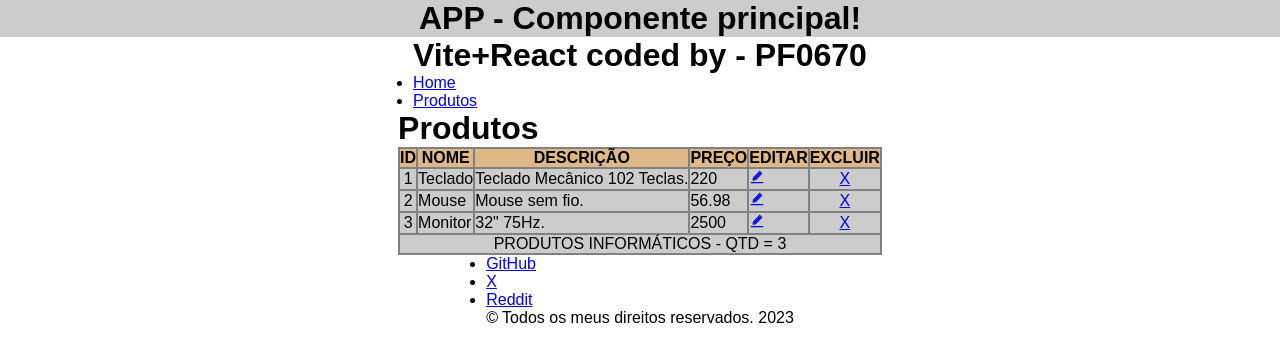
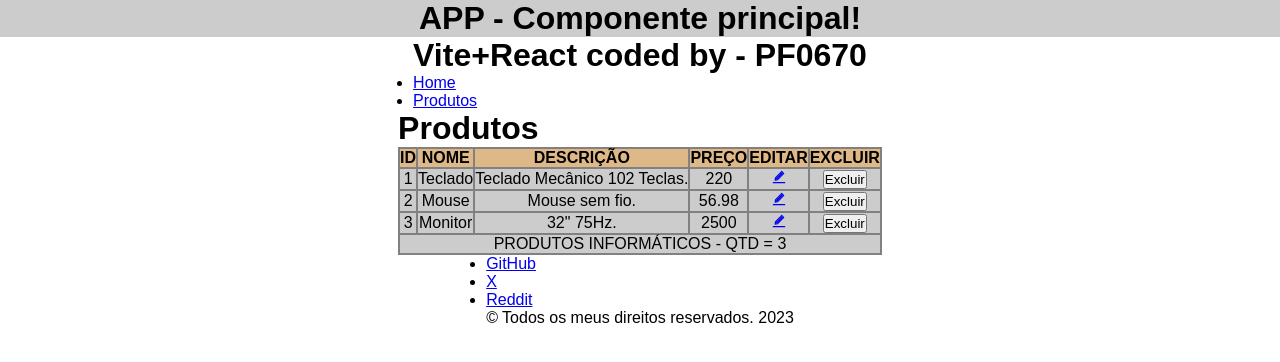
Before and after one commit to santos-nikolas/spa-1espf-ex2-temporario, a React (Vite) app: page /produtos in a window 1280 px wide. Shown: the top 362 px of the page. Built offline with nearby package versions, Linux system fonts and the light colour scheme.

Commit message:
implementando exclusão de produtos da tabela/lista

```diff
--- a/src/routes/ExcluirProdutos.jsx
+++ b/src/routes/ExcluirProdutos.jsx
@@ -6,6 +6,12 @@ export default function ExcluirProdutos(){
     const {id} = useParams();
     document.title = "Lista de Produtos"
 
+    const handleDelete = (id)=>{
+        fetch(`http://localhost:5173/produtos/${id}`,{method: 'delete'})
+        .then(()=> (window.location = '/produtos'))
+        .catch((error)=> console.log(error))
+    }
+
     const produtoRecuperadoPorId = ListaProduto.filter(item => item.id == parseInt(id))[0]
 
     return(
--- a/src/routes/Produtos.jsx
+++ b/src/routes/Produtos.jsx
@@ -1,10 +1,37 @@
-import { Link } from "react-router-dom";
-import { ListaProduto } from "../components/ListaProdutos";
-import style from "./Produtos.module.css";
-import {AiTwotoneEdit as Editar} from "react-icons/ai"
+import React, { useState, useEffect } from 'react';
+import { Link } from 'react-router-dom';
+import style from './Produtos.module.css';
+import { AiTwotoneEdit as Editar } from 'react-icons/ai';
 
 export default function Produtos() {
-  document.title = "Lista de Produtos";
+  const [produtos, setProdutos] = useState([]);
+
+  useEffect(() => {
+    // Tenta obter a lista de produtos do localStorage
+    const listaProdutos = JSON.parse(localStorage.getItem('listaProdutos'));
+
+    // Se existir, usa a lista de produtos do localStorage
+    if (listaProdutos) {
+      setProdutos(listaProdutos);
+    } else {
+      // Senão, usa a lista de produtos inicial
+      const listaInicial = [
+        { id: 1, nome: 'Teclado', desc: 'Teclado Mecânico 102 Teclas.', preco: 220 },
+        { id: 2, nome: 'Mouse', desc: 'Mouse sem fio.', preco: 56.98 },
+        { id: 3, nome: 'Monitor', desc: '32" 75Hz.', preco: 2500 }
+      ];
+      setProdutos(listaInicial);
+    }
+  }, []);
+
+  const handleDelete = (id) => {
+    // Atualiza a lista excluindo o produto correspondente ao ID
+    const novaListaProdutos = produtos.filter((item) => item.id !== id);
+    setProdutos(novaListaProdutos);
+
+    // Atualiza o localStorage com a nova lista de produtos
+    localStorage.setItem('listaProdutos', JSON.stringify(novaListaProdutos));
+  };
 
   return (
     <div>
@@ -23,22 +50,27 @@ export default function Produtos() {
         </thead>
 
         <tbody>
-          {ListaProduto.map((item, indice) => (
+          {produtos.map((item, indice) => (
             <tr key={indice} className={style.lineTbl}>
               <td>{item.id}</td>
               <td>{item.nome}</td>
               <td>{item.desc}</td>
               <td>{item.preco}</td>
-              <td><Link to={`/editar/produtos/${item.id}`}> <Editar/> </Link> </td>
-              <td><Link to={`/excluir/produtos/${item.id}`}>X</Link> </td>
+              <td>
+                <Link to={`/editar/produtos/${item.id}`}>
+                  <Editar />
+                </Link>
+              </td>
+              <td>
+                <button onClick={() => handleDelete(item.id)}>Excluir</button>
+              </td>
             </tr>
           ))}
         </tbody>
+
         <tfoot>
           <tr>
-            <td colSpan={6}>
-              PRODUTOS INFORMÁTICOS - QTD = {ListaProduto.length}
-            </td>
+            <td colSpan={6}>PRODUTOS INFORMÁTICOS - QTD = {produtos.length}</td>
           </tr>
         </tfoot>
       </table>
--- a/src/routes/Produtos.module.css
+++ b/src/routes/Produtos.module.css
@@ -14,6 +14,7 @@
 
         & td{
             border: 2px solid #828080;
+            text-align: center;
 
             &:first-child{
                 text-align: center;
```
